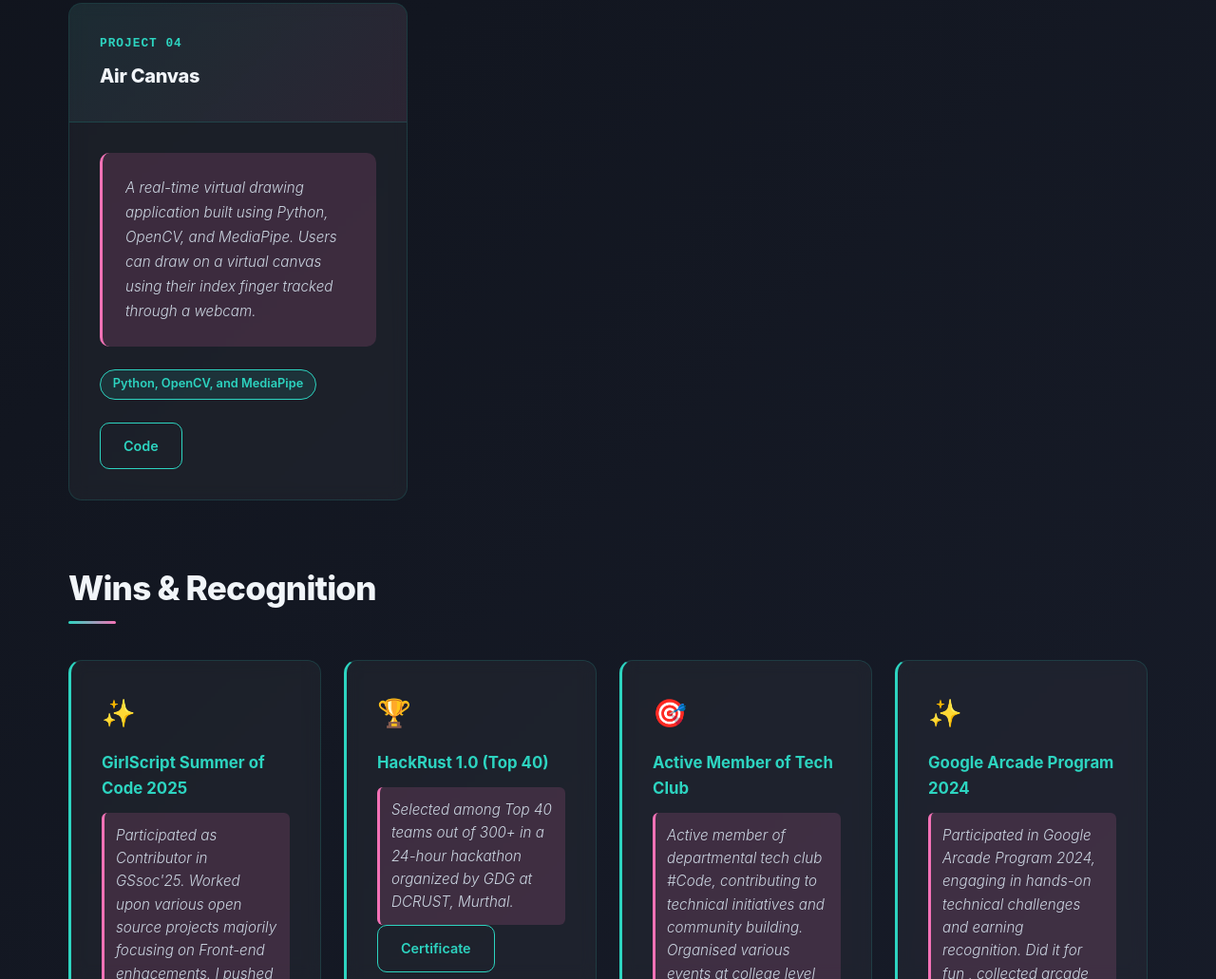
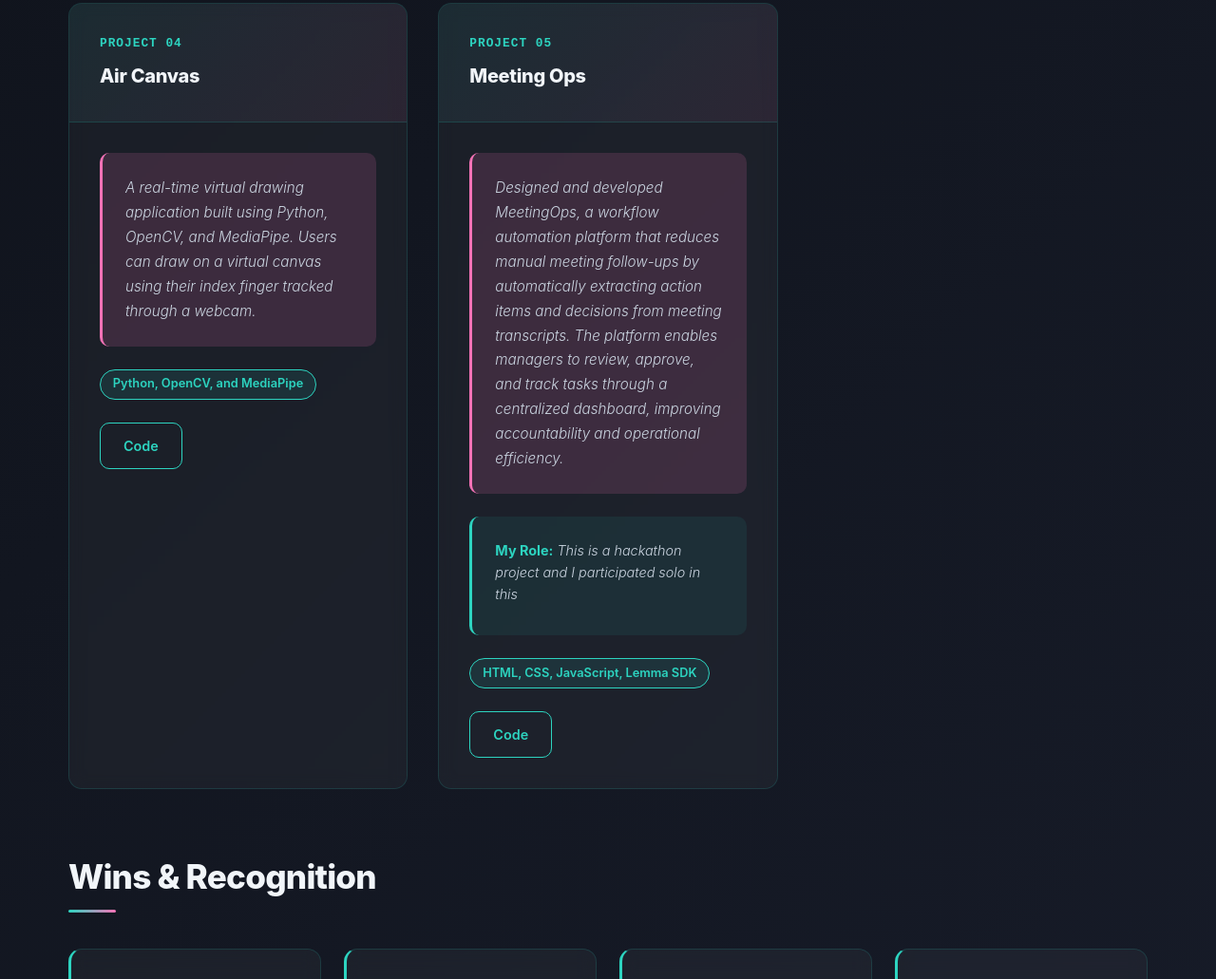
Before and after one commit to chhavikant03/Portfolio, a website with bundled scripts: page index.html in a window 1280 px wide. Shown: the part 2777-3808 px from the top of the page at 95% size. Built offline with nearby package versions, Linux system fonts and the light colour scheme.

Commit message:
added new project card

```diff
--- a/index.html
+++ b/index.html
@@ -139,7 +139,6 @@
                     </p>
 
                     <!-- <div class="project-meta">
-                        <p><strong>My Role:</strong> <span class="placeholder">[Your role]</span></p>
                         <p><strong>Key Metric:</strong> <span class="placeholder">[Results or learning]</span></p>
                     </div> -->
 
@@ -176,6 +175,30 @@
 
                     <div class="project-links">
                         <a href="https://github.com/chhavikant03/Air-Canvas.git" class="project-link" target="_blank">Code</a>
+                    </div>
+                </div>
+            </div>
+            <!-- PROJECT 5 -->
+            <div class="project-card">
+                <div class="project-header">
+                    <span class="project-number">PROJECT 05</span>
+                    <h3 class="project-title">Meeting Ops</h3>
+                </div>
+                <div class="project-body">
+                    <p class="project-description">
+                        <span class="placeholder">Designed and developed MeetingOps, a workflow automation platform that reduces manual meeting follow-ups by automatically extracting action items and decisions from meeting transcripts. The platform enables managers to review, approve, and track tasks through a centralized dashboard, improving accountability and operational efficiency.</span>
+                    </p>
+
+                    <div class="project-meta">
+                        <p><strong>My Role:</strong> <span class="placeholder">This is a hackathon project and I participated solo in this</span></p>
+                    </div>
+
+                    <div class="tech-tags">
+                        <span class="tech-tag">HTML, CSS, JavaScript, Lemma SDK</span>
+                    </div>
+
+                    <div class="project-links">
+                        <a href="https://github.com/chhavikant03/MeetingOps.git" class="project-link" target="_blank">Code</a>
                     </div>
                 </div>
             </div>
```
